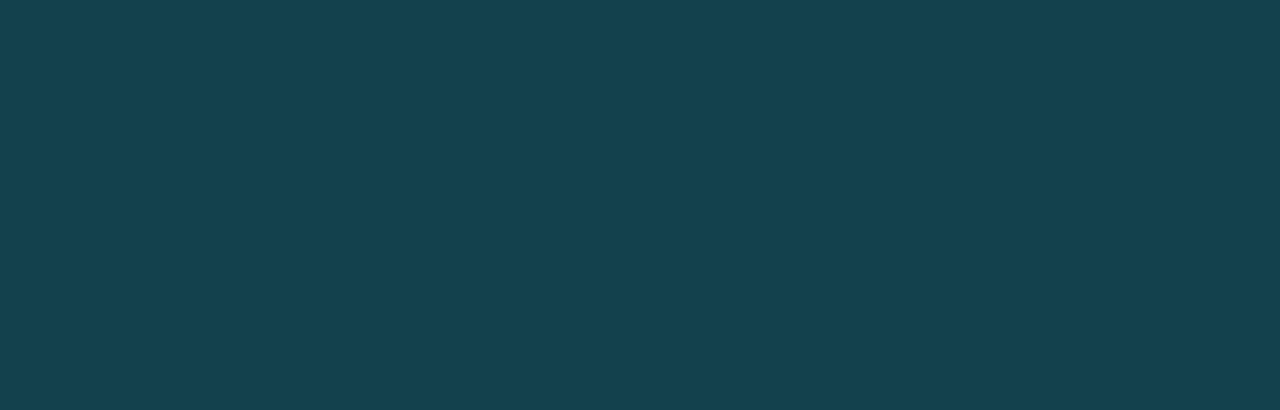
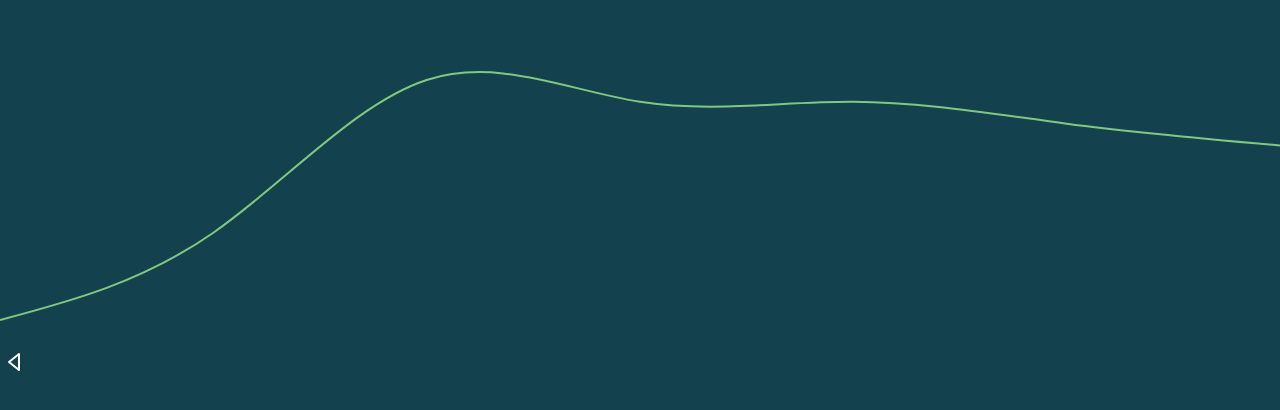
Before and after one commit to AbdullahiHared/SparAi, a React (Vite) app: page /gettingstarted in a window 1280 px wide. Before the commit this address had no page. Shown: the top 410 px of the page. Built offline with nearby package versions, Linux system fonts and the light colour scheme.

Commit message:
add button

```diff
--- /dev/null
+++ b/src/Back.jsx
@@ -0,0 +1,9 @@
+import {useNavigate} from "react-router-dom";
+
+export default function Back() {
+    const navigate = useNavigate()
+
+    return (
+        <img className={"back"} src={"src/assets/skip-back.svg"} alt={"back logo"} onClick={() => navigate(-1)}/>
+    )
+}
--- /dev/null
+++ b/src/GettingStarted.jsx
@@ -0,0 +1,26 @@
+import Back from "./Back.jsx";
+import Graph from "./Graph.jsx";
+
+export default function GettingStarted() {
+
+    const data = [{
+        id: 'Dataset',
+        data: [
+            { x: 'January', y: -35 },
+            { x: 'February', y: -15 },
+            { x: 'March', y: 20 },
+            { x: 'April', y: 15 },
+            { x: 'May', y: 15},
+            { x: 'June', y: 10 },
+            { x: 'July', y: 5}
+        ],
+    },
+    ]
+
+    return (
+        <div className={"getting-started"}>
+            <Graph monthData={data} marginTop={30} marginBottom={30}/>
+            <Back />
+        </div>
+    )
+}
--- a/src/Graph.jsx
+++ b/src/Graph.jsx
@@ -1,12 +1,12 @@
 import { ResponsiveLine } from '@nivo/line';
 
-export default function Graph({monthData}) {
+export default function Graph({monthData, marginBottom = 20, marginTop = 20}) {
 
     return (
-        <div style={{ height: '300px', marginTop: "50px"}}>
+        <div style={{ height: '300px', marginTop: "50px", zIndex: -1, position: "relative"}}>
             <ResponsiveLine
                 data={monthData}
-                margin={{ top: 20, right: 0, bottom: 20, left: 0 }}
+                margin={{ top: marginTop, right: 0, bottom: marginBottom, left: 0 }}
                 xScale={{ type: 'point' }}
                 yScale={{ type: 'linear', min: 'auto', max: 'auto', stacked: true, reverse: false }}
                 curve="natural"
--- a/src/Routers.jsx
+++ b/src/Routers.jsx
@@ -1,5 +1,6 @@
 import {Route, Routes} from "react-router-dom";
 import Homepage from "./Homepage.jsx";
+import GettingStarted from "./GettingStarted.jsx";
 
 
 export default function Router() {
@@ -7,6 +8,7 @@ export default function Router() {
         <>
             <Routes>
                 <Route path="/" element={<Homepage />} />
+                <Route path="/gettingstarted" element={<GettingStarted />} />
             </Routes>
         </>
     )
```
Also changed, not shown: src/New.jsx (deleted, +0 -8 lines), src/assets/skip-back.svg (added).
